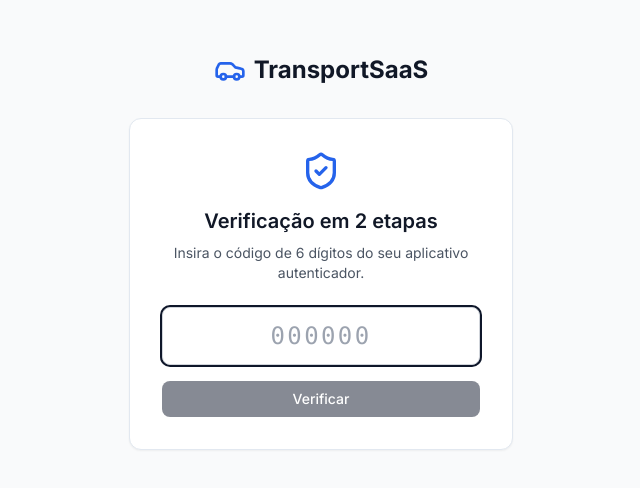
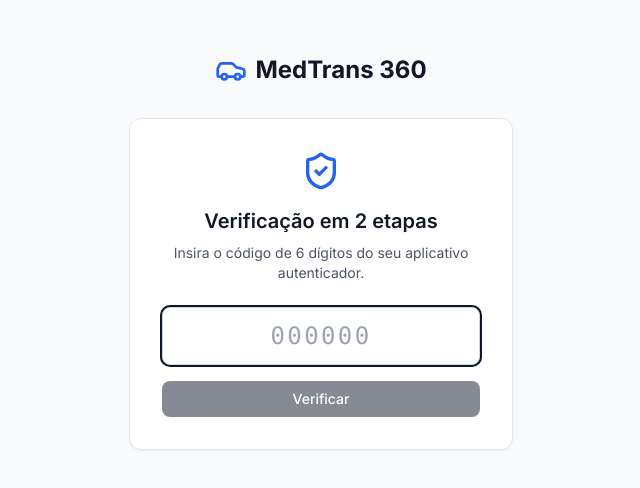
Before and after one commit to salveci2022/MEDTRANS360, a Next.js app: page /verify-2fa in a window 1280 px wide. Shown: the part 148-636 px from the top of the page, without its empty margins (319-959 px from the left). Built offline with nearby package versions, Linux system fonts and the light colour scheme.

Commit message:
fix: suspense boundaries, viewport themeColor, remove channel_binding

```diff
--- a/src/app/(auth)/magic-link/verify/page.tsx
+++ b/src/app/(auth)/magic-link/verify/page.tsx
@@ -1,41 +1,27 @@
 "use client";
-import { useEffect, useState } from "react";
+import { Suspense, useEffect, useState } from "react";
 import { useRouter, useSearchParams } from "next/navigation";
 import { Car, Loader2, XCircle } from "lucide-react";
 import Link from "next/link";
 
-export default function MagicLinkVerifyPage() {
+function VerifyContent() {
   const router = useRouter();
   const searchParams = useSearchParams();
   const token = searchParams.get("token");
   const [error, setError] = useState("");
 
   useEffect(() => {
-    if (!token) {
-      setError("Token não fornecido");
-      return;
-    }
+    if (!token) { setError("Token não fornecido"); return; }
     fetch(`/api/auth/magic-link/verify?token=${token}`)
       .then((res) => res.json())
       .then((json) => {
-        if (json.error) {
-          setError(json.error);
-        } else {
-          router.push("/dashboard");
-        }
+        if (json.error) setError(json.error);
+        else router.push("/dashboard");
       })
       .catch(() => setError("Erro ao verificar link"));
   }, [token, router]);
 
-  return (
-    <div className="min-h-screen flex items-center justify-center bg-gray-50">
-      <div className="text-center">
-        <div className="flex items-center justify-center gap-2 mb-8">
-          <Car className="h-8 w-8 text-blue-600" />
-          <span className="text-2xl font-bold text-gray-900">TransportSaaS</span>
-        </div>
-
-        {error ? (
+  return error ? (
     <div className="bg-white border rounded-xl p-8 shadow-sm max-w-md">
       <XCircle className="h-12 w-12 text-red-500 mx-auto mb-4" />
       <h1 className="text-xl font-semibold text-gray-900 mb-2">Link inválido</h1>
@@ -49,7 +35,20 @@
       <Loader2 className="h-8 w-8 animate-spin text-gray-400" />
       <p className="text-sm text-gray-600">Verificando seu link...</p>
     </div>
-        )}
+  );
+}
+
+export default function MagicLinkVerifyPage() {
+  return (
+    <div className="min-h-screen flex items-center justify-center bg-gray-50">
+      <div className="text-center">
+        <div className="flex items-center justify-center gap-2 mb-8">
+          <Car className="h-8 w-8 text-blue-600" />
+          <span className="text-2xl font-bold text-gray-900">MedTrans 360</span>
+        </div>
+        <Suspense fallback={<Loader2 className="h-8 w-8 animate-spin text-gray-400" />}>
+          <VerifyContent />
+        </Suspense>
       </div>
     </div>
   );
--- a/src/app/(auth)/verify-2fa/page.tsx
+++ b/src/app/(auth)/verify-2fa/page.tsx
@@ -1,9 +1,9 @@
 "use client";
-import { useState } from "react";
+import { Suspense, useState } from "react";
 import { useRouter, useSearchParams } from "next/navigation";
 import { Car, Loader2, ShieldCheck } from "lucide-react";
 
-export default function Verify2FAPage() {
+function Verify2FAContent() {
   const router = useRouter();
   const searchParams = useSearchParams();
   const userId = searchParams.get("userId");
@@ -15,7 +15,6 @@
     e.preventDefault();
     setError("");
     setLoading(true);
-
     const res = await fetch("/api/auth/2fa/verify", {
       method: "POST",
       headers: { "Content-Type": "application/json" },
@@ -23,22 +22,11 @@
     });
     const json = await res.json();
     setLoading(false);
-
-    if (!res.ok) {
-      setError(json.error);
-      return;
-    }
+    if (!res.ok) { setError(json.error); return; }
     router.push("/dashboard");
   }
 
   return (
-    <div className="min-h-screen flex items-center justify-center bg-gray-50 p-4">
-      <div className="w-full max-w-sm">
-        <div className="flex items-center justify-center gap-2 mb-8">
-          <Car className="h-8 w-8 text-blue-600" />
-          <span className="text-2xl font-bold text-gray-900">TransportSaaS</span>
-        </div>
-
     <div className="bg-white border rounded-xl p-8 shadow-sm">
       <div className="flex justify-center mb-4">
         <ShieldCheck className="h-10 w-10 text-blue-600" />
@@ -47,13 +35,11 @@
       <p className="text-sm text-gray-600 text-center mb-6">
         Insira o código de 6 dígitos do seu aplicativo autenticador.
       </p>
-
       {error && (
         <div className="bg-red-50 border border-red-200 text-red-700 px-4 py-3 rounded-lg text-sm mb-4">
           {error}
         </div>
       )}
-
       <form onSubmit={handleSubmit} className="space-y-4">
         <input
           type="text"
@@ -74,6 +60,20 @@
         </button>
       </form>
     </div>
+  );
+}
+
+export default function Verify2FAPage() {
+  return (
+    <div className="min-h-screen flex items-center justify-center bg-gray-50 p-4">
+      <div className="w-full max-w-sm">
+        <div className="flex items-center justify-center gap-2 mb-8">
+          <Car className="h-8 w-8 text-blue-600" />
+          <span className="text-2xl font-bold text-gray-900">MedTrans 360</span>
+        </div>
+        <Suspense fallback={<div className="flex justify-center"><Loader2 className="h-6 w-6 animate-spin" /></div>}>
+          <Verify2FAContent />
+        </Suspense>
       </div>
     </div>
   );
--- a/src/app/layout.tsx
+++ b/src/app/layout.tsx
@@ -1,4 +1,4 @@
-import type { Metadata } from "next";
+import type { Metadata, Viewport } from "next";
 import { Inter } from "next/font/google";
 import "./globals.css";
 
@@ -17,6 +17,9 @@
     title: "TransportSaaS",
   },
   formatDetection: { telephone: false },
+};
+
+export const viewport: Viewport = {
   themeColor: "#0f172a",
 };
 
```
Lines whose indentation alone changed are shown as unchanged.
